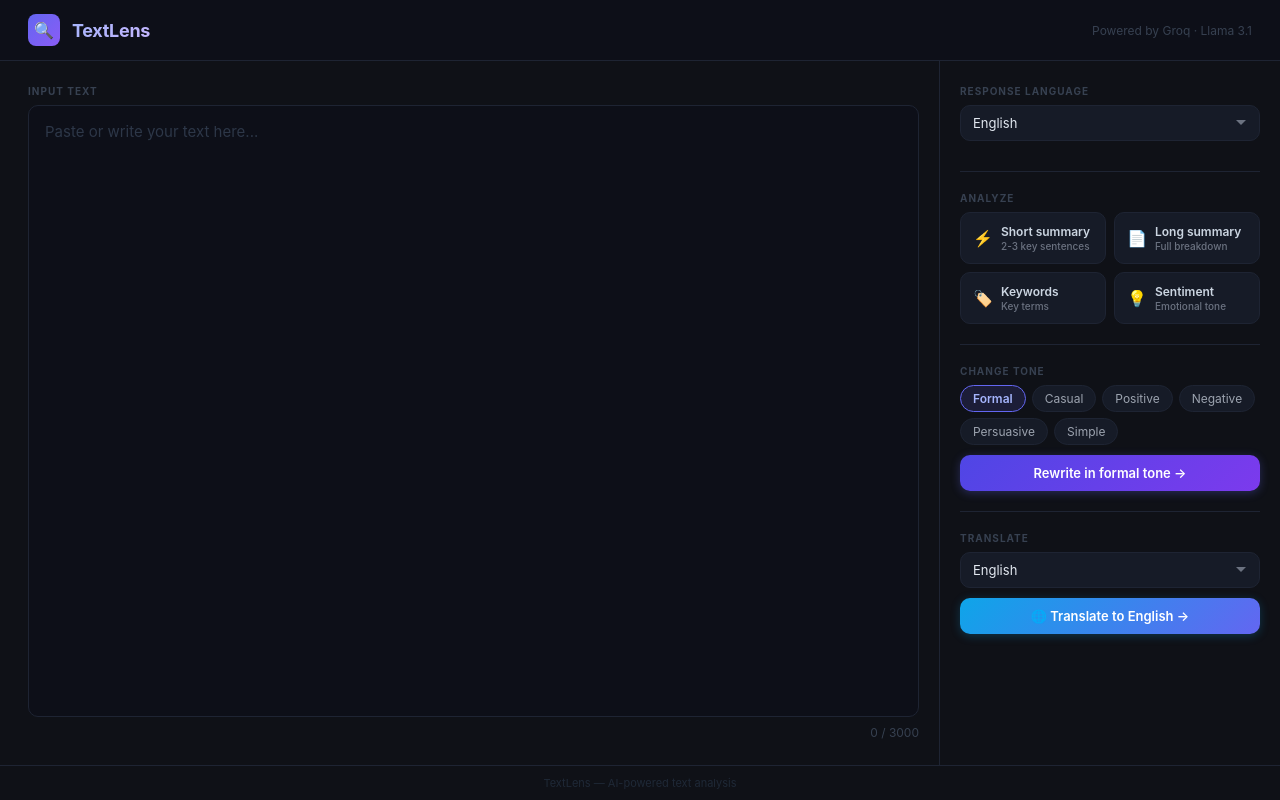
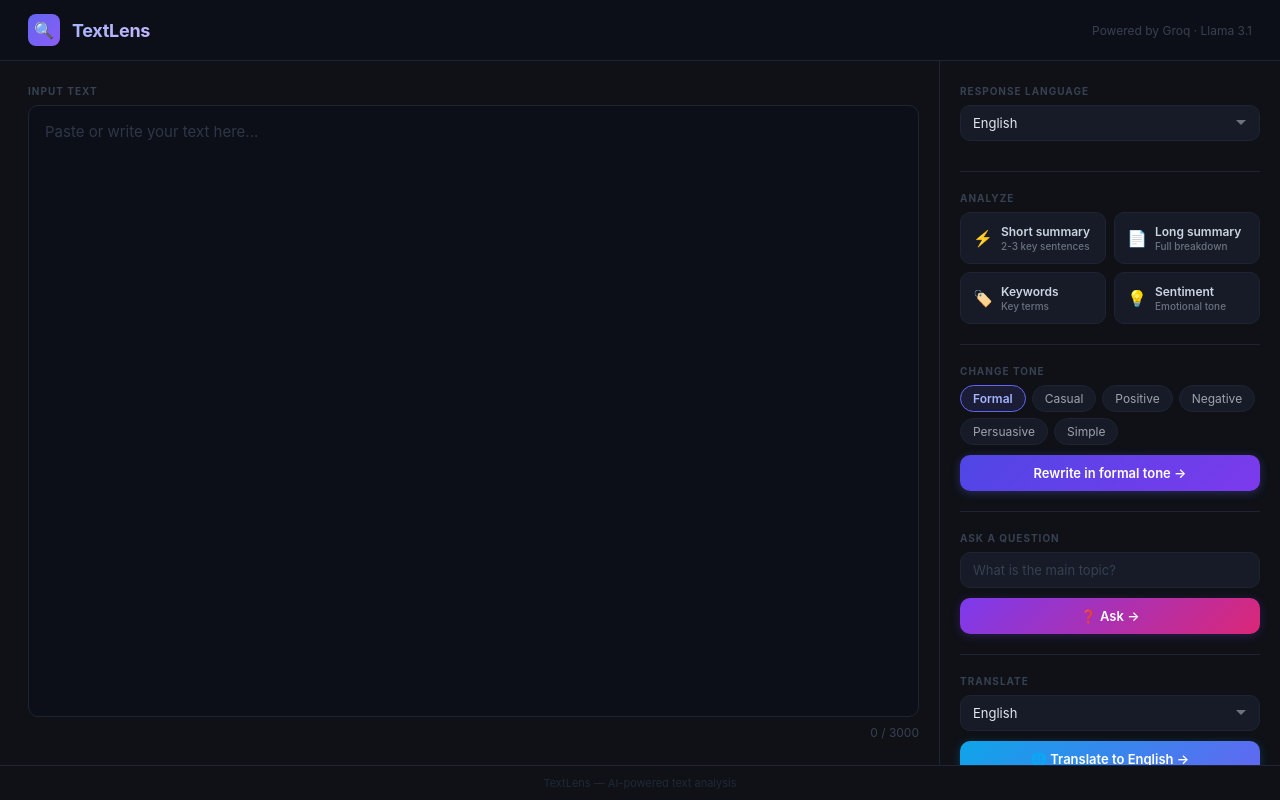
Before and after one commit to MariaPicazoSanchez/TextLens, a React (Vite) app in the folder frontend/: page / in a window 1280 px wide. Built offline with nearby package versions, Linux system fonts and the light colour scheme.

Commit message:
preguntas y respuestas

```diff
--- a/frontend/src/App.css
+++ b/frontend/src/App.css
@@ -368,6 +368,42 @@ body {
 
 .tone-chip:disabled { opacity: 0.4; cursor: not-allowed; }
 
+/* ── Q&A ── */
+.question-input {
+  width: 100%;
+  padding: 9px 12px;
+  border-radius: 10px;
+  border: 1px solid #1e2433;
+  background: #161b27;
+  color: #e2e8f0;
+  font-size: 13px;
+  font-family: inherit;
+  margin-bottom: 10px;
+  transition: border-color 0.2s;
+}
+
+.question-input::placeholder { color: #374151; }
+
+.question-input:focus {
+  outline: none;
+  border-color: #7c3aed;
+  box-shadow: 0 0 0 3px rgba(124, 58, 237, 0.1);
+}
+
+.question-input:disabled { opacity: 0.4; cursor: not-allowed; }
+
+.qa-wrap { display: flex; flex-direction: column; gap: 10px; }
+
+.qa-question {
+  font-size: 13px;
+  font-weight: 600;
+  color: #a78bfa;
+  padding: 8px 12px;
+  background: rgba(124, 58, 237, 0.08);
+  border-radius: 8px;
+  border-left: 3px solid #7c3aed;
+}
+
 /* ── Translate ── */
 .lang-select {
   width: 100%;
@@ -401,6 +437,12 @@ body {
   cursor: pointer;
   transition: all 0.18s;
   font-family: inherit;
+}
+
+.run-btn.purple {
+  background: linear-gradient(135deg, #7c3aed, #db2777);
+  color: #fff;
+  box-shadow: 0 2px 10px rgba(124, 58, 237, 0.25);
 }
 
 .run-btn.indigo {
--- a/frontend/src/App.jsx
+++ b/frontend/src/App.jsx
@@ -41,6 +41,7 @@ const TYPE_LABELS = {
   sentiment:     "Sentiment",
   tone:          "Tone rewrite",
   translate:     "Translation",
+  qa:            "Q&A",
 };
 
 // Returns { message, type: 'warning' | null } for inline textarea hint
@@ -70,6 +71,7 @@ function App() {
   const [selectedTone, setSelectedTone] = useState("formal");
   const [selectedLang, setSelectedLang] = useState("en");
   const [responseLang, setResponseLang] = useState("English");
+  const [question, setQuestion] = useState("");
 
   const showError = (message, type = "error") => setError({ message, type });
   const clearError = () => setError(null);
@@ -80,7 +82,7 @@ function App() {
     clearError(); setResult(null); setActiveType(type); setLoading(true);
     try {
       const data = await analyzeText(text, type, { ...extra, response_lang: responseLang });
-      setResult({ type, data });
+      setResult({ type, data, question: extra.question });
     } catch (e) {
       showError(e.message);
     } finally {
@@ -136,6 +138,15 @@ function App() {
         </div>
       );
     }
+    if (type === "qa") {
+      return (
+        <div className="qa-wrap">
+          <p className="qa-question">❓ {result.question}</p>
+          <p className="result-text">{data.answer}</p>
+        </div>
+      );
+    }
+
     if (type === "sentiment") {
       const s = data.sentiment;
       const pct = Math.round((s.score || 0) * 100);
@@ -274,6 +285,32 @@ function App() {
           </div>
 
           <div className="panel-section">
+            <p className="section-label">Ask a question</p>
+            <input
+              className="question-input"
+              type="text"
+              placeholder="What is the main topic?"
+              value={question}
+              onChange={(e) => setQuestion(e.target.value)}
+              onKeyDown={(e) => {
+                if (e.key === "Enter" && !loading)
+                  handle("qa", { question });
+              }}
+              disabled={loading}
+            />
+            <button
+              className="run-btn purple"
+              onClick={() => {
+                if (!question.trim()) { showError("Write a question first.", "warning"); return; }
+                handle("qa", { question });
+              }}
+              disabled={loading}
+            >
+              ❓ Ask →
+            </button>
+          </div>
+
+          <div className="panel-section">
             <p className="section-label">Translate</p>
             <select
               className="lang-select"
```
Also changed, not shown: 2 other files (tests, documents, lock files or other folders).
